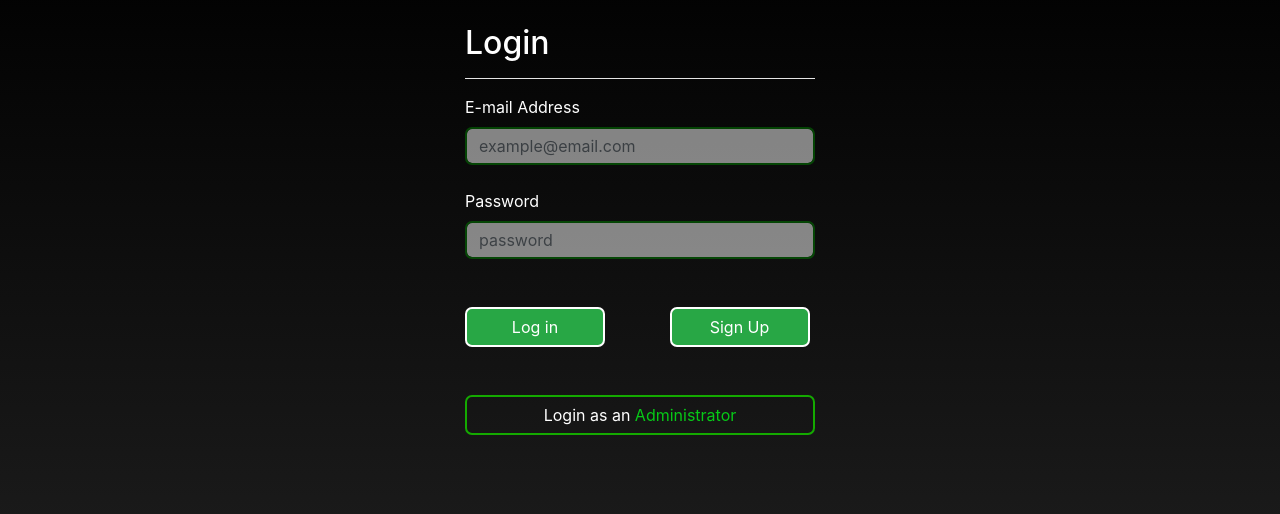
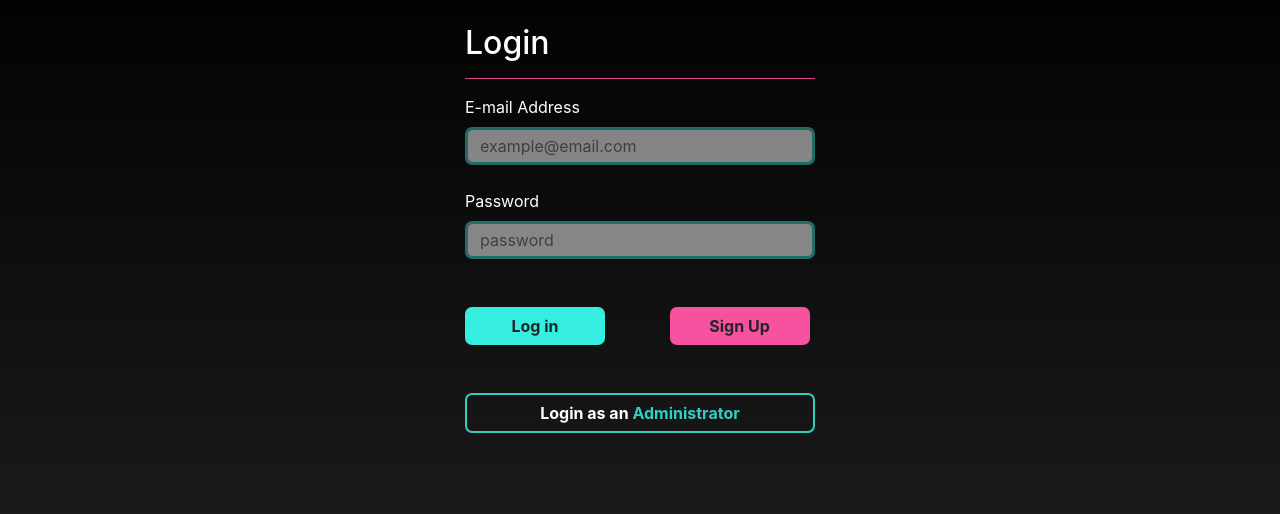
Before and after one commit to PlayerR18/NotesSharingProject, a Django app: page /login in a window 1280 px wide. Shown: the part 58-572 px from the top of the page. Run offline with Django 3.2, Linux system fonts and the light colour scheme; some libraries are stand-ins or nearby versions.

Commit message:
theme update1

```diff
--- a/notes/templates/login.html
+++ b/notes/templates/login.html
@@ -33,25 +33,26 @@
     <style>
         input[type="email"] {
 
-          border: 3px solid #ccc;
+          border: 3px solid #F652A0;
           -webkit-transition: 0.3s;
           transition: 0.3s;
           opacity:0.5;
         }
 
         input[type="email"]:focus {
-          border: 4px solid rgb(7, 221, 0);
+          border: 5px solid #F652A0;
           opacity:1;
         }
           input[type="password"] {
-            border: 3px solid #ccc;
+            border: 3px solid #F652A0;
             -webkit-transition: 0.3s;
             transition: 0.3s;
             opacity:0.5;
           }
 
           input[type=password]:focus {
-            border: 4px solid rgb(7, 221, 0);
+            border: 2px solid ;
+            border-color: #F652A0;
             opacity:1;
         }
         </style>
@@ -62,16 +63,16 @@
     <div class="col-sm-4">
     <br>
     <h2 class=" text-white">Login</h2>
-    <hr style="background-color:white">
+    <hr style="background-color:#F652A0">
         <form method="post">
             {% csrf_token %}
             <label class=" text-white">E-mail Address</label>
-            <input type="email" class="form-control" style="border: 2px solid green; border-radius:7px;color:black" placeholder="example@email.com" name="emailid"><br>
+            <input type="email" class="form-control" style="border: 3px solid #33cec1; border-radius:7px;color:black" placeholder="example@email.com" name="emailid"><br>
             <label class=" text-white" >Password</label>
-            <input type="password" class="form-control" style="border: 2px solid green;border-radius:7px" placeholder="password" name="pwd">
-            <input type="submit" class="btn btn-success text-white mt-5" style="border: 2px solid rgb(255, 255, 255);border-radius:7px; margin-right: 30px; width:40%" value="Log in">
-            <a href="{%url 'signup'%}" class="btn btn-success text-white mt-5" style="border: 2px solid rgb(255, 255, 255);border-radius:7px; margin-left: 30px; width:40%" >Sign Up</a>
-            <a href="{%url 'login_admin'%}" class="btn text-black mt-5" style="border: 2px solid rgb(20, 170, 0);border-radius:7px; ; width:100%" ><span style="color:white">Login as an </span><span style="color:rgb(7, 201, 23)">Administrator</span></a>
+            <input type="password" class="form-control" style="border: 3px solid #33cec1;border-radius:7px" placeholder="password" name="pwd">
+            <input type="submit" class="btn  text-black mt-5" style="border-radius:7px; background-color: #36EEE0; margin-right: 30px; width:40%; font-weight:bold" value="Log in">
+            <a href="{%url 'signup'%}" class="btn  text-black mt-5" style="border-radius:7px;  background-color: #F652A0; margin-left: 30px; width:40%; font-weight:bold" >Sign Up</a>
+            <a href="{%url 'login_admin'%}" class="btn text-black mt-5" style="border: 2px solid #33cec1;border-radius:7px; width:100%; font-weight:bold" ><span style="color:white">Login as an </span><span style="color:#33cec1 ">Administrator</span></a>
           </form>
     </div>
 </div>
```
Also changed, not shown: notes/templates/login_admin.html (+5 -5 lines), notes/templates/signup.html (+10 -10 lines).
